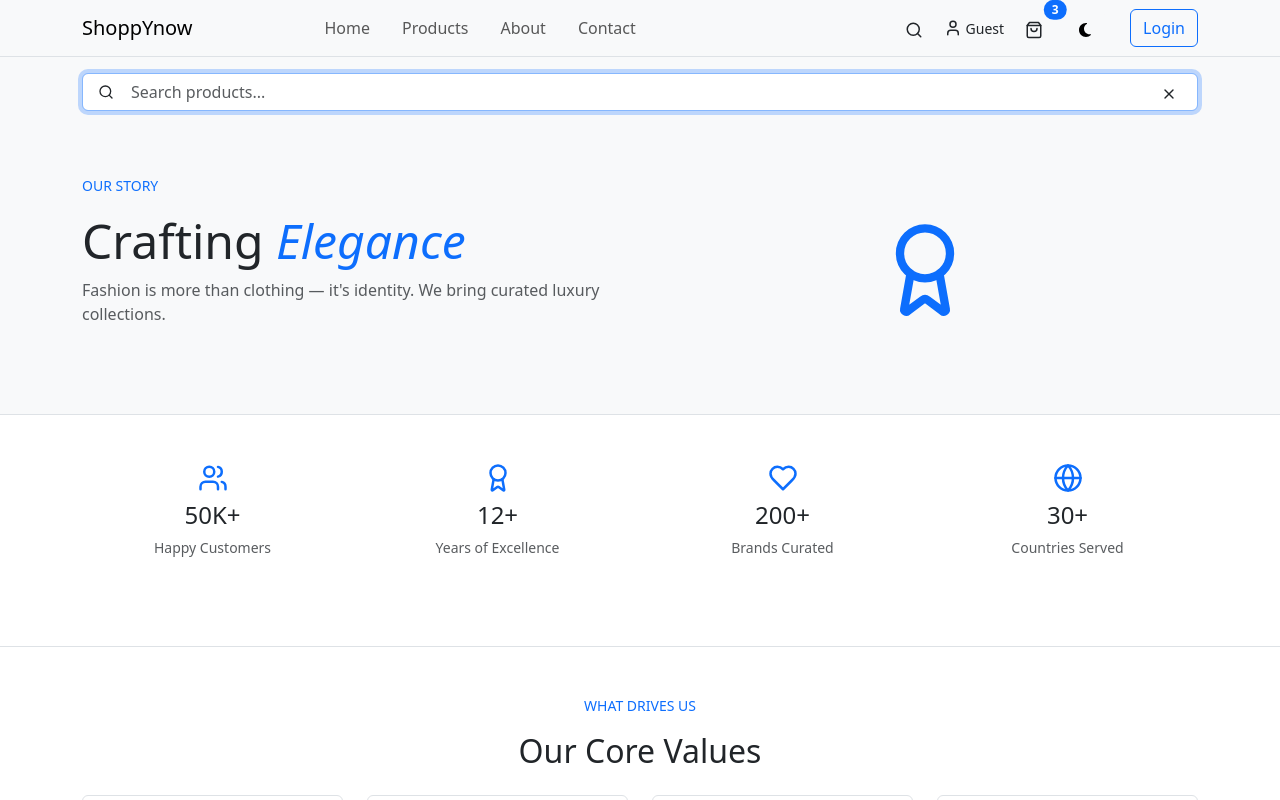
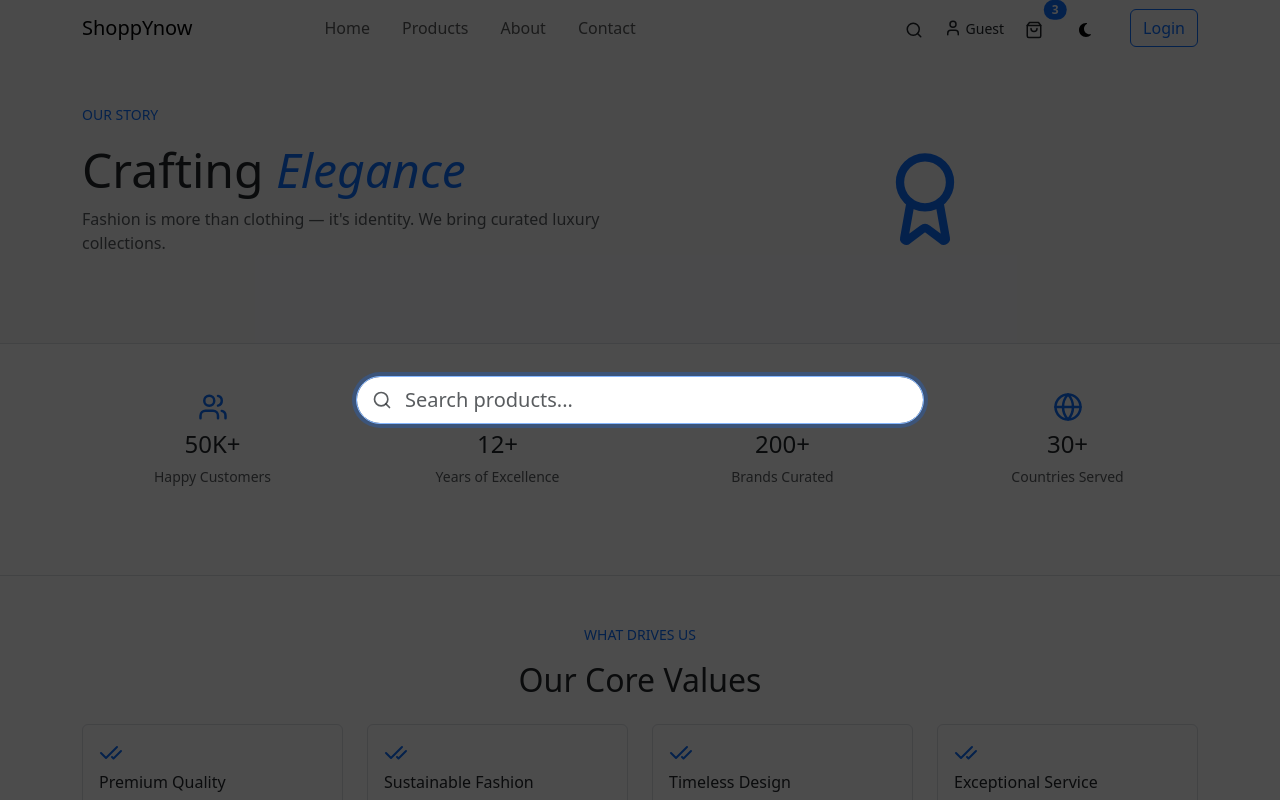
Before and after one commit to DIPAKK2310/ShoppYnow, a React (Vite) app in the folder frontend/vite-project/: page /aboutUs in a window 1280 px wide. Both pictures are taken after a click on the button 913 px from the left and 28 px from the top of the page. Shown: the top 800 px of the page. Built offline with nearby package versions, Linux system fonts and the light colour scheme.

Commit message:
fix:search input

```diff
--- a/frontend/vite-project/src/components/Navbar.jsx
+++ b/frontend/vite-project/src/components/Navbar.jsx
@@ -6,13 +6,13 @@ import { FaMoon } from "react-icons/fa6";
 import {
   LuSearch,
   LuShoppingBag,
-  LuHeart,
   LuUser,
   LuMenu,
   LuX,
 } from "react-icons/lu";
 import AdminPanelSettingsIcon from "@mui/icons-material/AdminPanelSettings";
 import { useAuth } from "../store/AuthContext";
+import { motion, AnimatePresence } from "framer-motion";
 
 function Navbar() {
   const { darkMode, toggleDarkMode } = useContext(ThemeContext);
@@ -27,10 +27,20 @@ function Navbar() {
 
   const hideAuthButtons = ["/login", "/register"].includes(location.pathname);
 
+  // Navbar shadow on scroll
   useEffect(() => {
     const onScroll = () => setScrolled(window.scrollY > 20);
     window.addEventListener("scroll", onScroll);
     return () => window.removeEventListener("scroll", onScroll);
+  }, []);
+
+  // ESC key close
+  useEffect(() => {
+    const handleEsc = (e) => {
+      if (e.key === "Escape") setSearchOpen(false);
+    };
+    window.addEventListener("keydown", handleEsc);
+    return () => window.removeEventListener("keydown", handleEsc);
   }, []);
 
   const handleLogout = () => {
@@ -54,6 +64,7 @@ function Navbar() {
         } ${scrolled ? "shadow-sm" : ""}`}
       >
         <div className="container">
+
           {/* MOBILE TOGGLE */}
           <button
             className="navbar-toggler"
@@ -76,48 +87,43 @@ function Navbar() {
           >
             <ul className="navbar-nav mx-auto mt-3 mt-lg-0 gap-3">
               <li className="nav-item">
-                <Link className="nav-link" to="/">
-                  Home
-                </Link>
+                <Link className="nav-link" to="/">Home</Link>
               </li>
               <li className="nav-item">
-                <Link className="nav-link" to="/ProductsPages">
-                  Products
-                </Link>
+                <Link className="nav-link" to="/ProductsPages">Products</Link>
               </li>
               <li className="nav-item">
-                <Link className="nav-link" to="/aboutUs">
-                  About
-                </Link>
+                <Link className="nav-link" to="/aboutUs">About</Link>
               </li>
               <li className="nav-item">
-                <Link className="nav-link" to="/contact-us">
-                  Contact
-                </Link>
+                <Link className="nav-link" to="/contact-us">Contact</Link>
               </li>
             </ul>
 
-            {/* RIGHT ICONS */}
+            {/* RIGHT SIDE */}
             <div className="d-flex flex-column flex-lg-row align-items-start align-items-lg-center gap-2 ms-lg-auto mt-3 mt-lg-0">
-              {" "}
-              {/* SEARCH TOGGLE */}
+
+              {/* SEARCH ICON */}
               <button
                 className={`btn btn-link ${darkMode ? "text-light" : "text-dark"}`}
-                onClick={() => setSearchOpen(!searchOpen)}
+                onClick={() => setSearchOpen(true)}
               >
                 <LuSearch size={18} />
               </button>
+
               {/* USER */}
-              <div className="d-none d-sm-flex align-items-center ml-4">
+              <div className="d-none d-sm-flex align-items-center">
                 <LuUser size={18} className="me-1" />
                 <small>{isLoggedIn ? user?.username || "User" : "Guest"}</small>
               </div>
+
               {/* ADMIN */}
               {isAdmin && (
                 <Link className="btn btn-link text-dark" to="/admin">
                   <AdminPanelSettingsIcon />
                 </Link>
               )}
+
               {/* CART */}
               <Link
                 className={`btn btn-link position-relative ${darkMode ? "text-light" : "text-dark"}`}
@@ -128,15 +134,16 @@ function Navbar() {
                   3
                 </span>
               </Link>
+
               {/* THEME */}
               <button className="btn btn-light py-1" onClick={toggleDarkMode}>
                 {darkMode ? <IoIosSunny /> : <FaMoon />}
               </button>
             </div>
-            {/* AUTH BUTTONS */}
+
+            {/* AUTH */}
             {!hideAuthButtons && (
               <div className="d-flex gap-2 mt-2 mt-lg-0 ms-md-4">
-                {" "}
                 {!isLoggedIn ? (
                   <Link className="btn btn-outline-primary" to="/login">
                     Login
@@ -152,35 +159,60 @@ function Navbar() {
         </div>
       </nav>
 
-      {/* 🔥 SEARCH BAR */}
-      {searchOpen && (
-        <div className="border-top py-3 bg-light">
-          <div className="container">
-            <form onSubmit={handleSearchSubmit}>
+      {/* 🔥 PREMIUM SEARCH OVERLAY */}
+      <AnimatePresence>
+        {searchOpen && (
+          <motion.div
+            className="position-fixed top-0 start-0 w-100 vh-100 d-flex justify-content-center align-items-center"
+            style={{ background: "rgba(0,0,0,0.7)", zIndex: 1050 }}
+            initial={{ opacity: 0 }}
+            animate={{ opacity: 1 }}
+            exit={{ opacity: 0 }}
+            onClick={(e) => {
+              if (e.target === e.currentTarget) setSearchOpen(false);
+            }}
+          >
+            <motion.form
+              onSubmit={handleSearchSubmit}
+              className="w-100 px-3"
+              style={{ maxWidth: "600px" }}
+              initial={{ scale: 0.8, y: -40 }}
+              animate={{ scale: 1, y: 0 }}
+              exit={{ scale: 0.8, y: -40 }}
+              transition={{ duration: 0.3 }}
+            >
               <div className="position-relative">
-                <LuSearch className="position-absolute top-50 start-0 translate-middle-y ms-3" />
 
+                {/* INPUT */}
                 <input
                   autoFocus
                   type="text"
-                  className="form-control ps-5 pe-5"
+                  className="form-control form-control-lg rounded-pill ps-5 pe-5"
                   placeholder="Search products..."
                   value={searchQuery}
                   onChange={(e) => setSearchQuery(e.target.value)}
                 />
 
+                {/* ICON */}
+                <LuSearch
+                  className="position-absolute top-50 start-0 translate-middle-y ms-3 text-muted"
+                  size={20}
+                />
+
+                {/* CLOSE */}
                 <button
                   type="button"
                   onClick={() => setSearchOpen(false)}
-                  className="btn position-absolute top-50 end-0 translate-middle-y me-2"
+                  className="btn position-absolute top-50 end-0 translate-middle-y me-2 text-white"
                 >
-                  <LuX />
+                  <LuX size={22} />
                 </button>
+
               </div>
-            </form>
-          </div>
-        </div>
-      )}
+            </motion.form>
+          </motion.div>
+        )}
+      </AnimatePresence>
     </>
   );
 }
```
